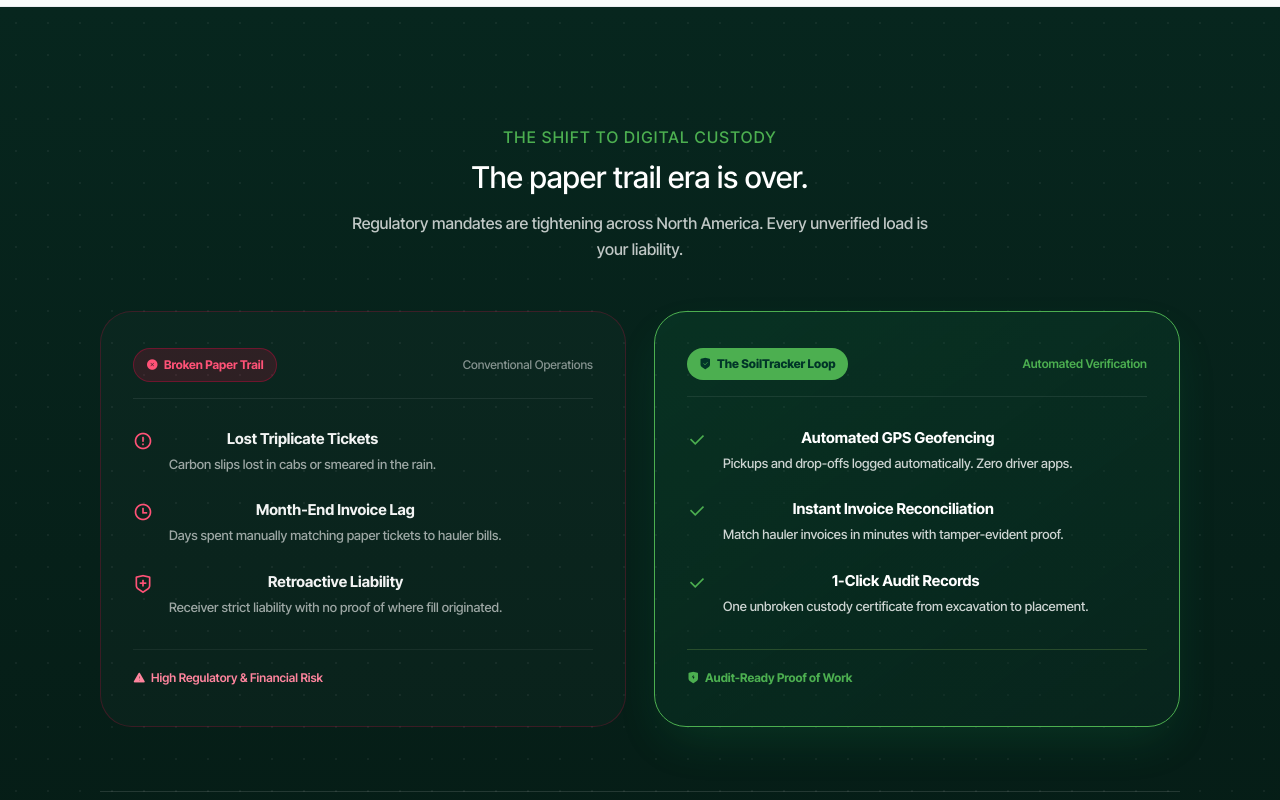
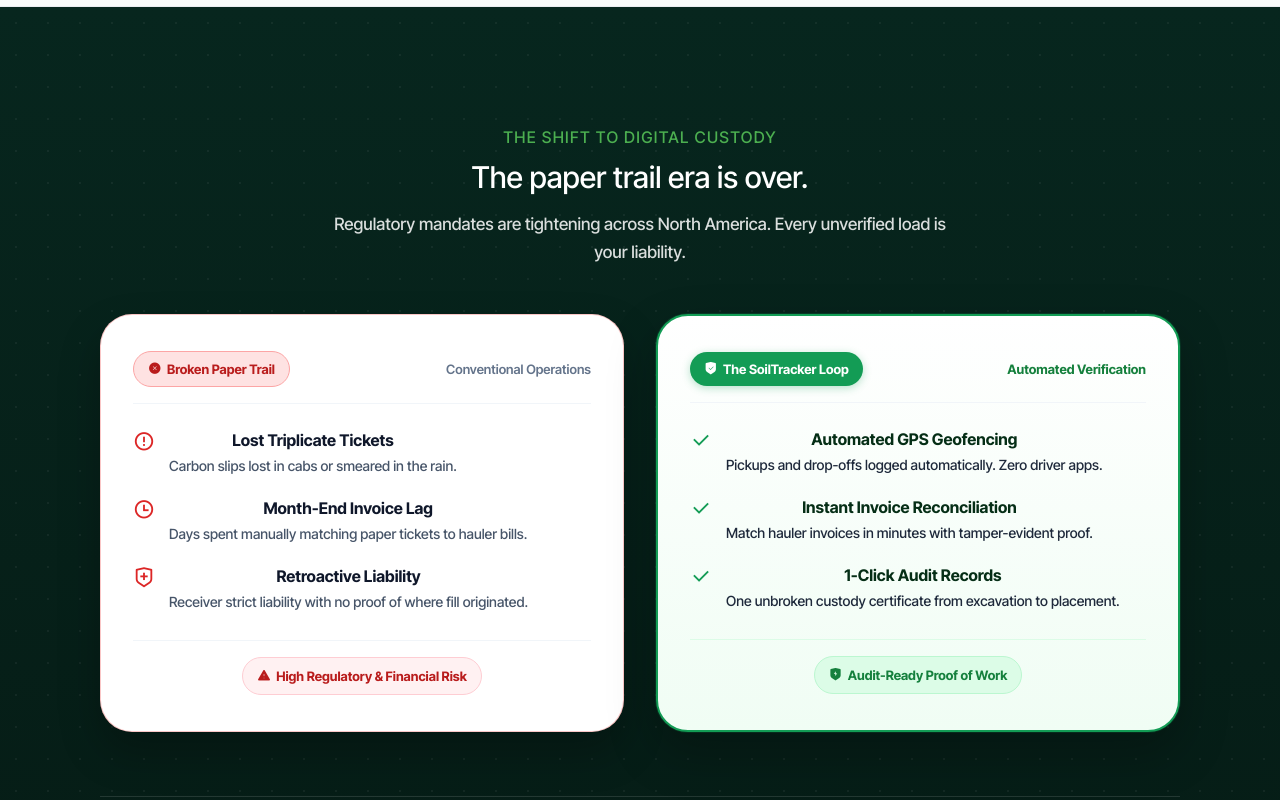
Before and after one commit to k2j0e/SoiltrackersWebsite, a Next.js app: page / in a window 1280 px wide. Shown: the part 760-1560 px from the top of the page. Built offline with nearby package versions, Linux system fonts and the light colour scheme; some icons are missing.

Commit message:
Fix dark-on-dark contrast: Convert PaperVsDigital comparison cards to crisp, solid, elevated high-contrast panels

```diff
--- a/src/components/PaperVsDigital.module.css
+++ b/src/components/PaperVsDigital.module.css
@@ -1,5 +1,5 @@
 .contrastWrapper {
-  max-width: 1100px;
+  max-width: 1120px;
   margin: 0 auto;
   position: relative;
   z-index: 1;
@@ -11,9 +11,9 @@
 }
 
 .subtext {
-  font-size: 16px;
-  color: rgba(255, 255, 255, 0.75);
-  max-width: 600px;
+  font-size: 17px;
+  color: rgba(255, 255, 255, 0.85);
+  max-width: 620px;
   margin: 0 auto;
   line-height: 1.6;
 }
@@ -21,188 +21,198 @@
 .cardsGrid {
   display: grid;
   grid-template-columns: 1fr 1fr;
-  gap: 28px;
+  gap: 32px;
   align-items: stretch;
 }
 
 /* ==========================================================================
-   CONVENTIONAL PAPER CARD (NEGATIVE)
+   CONVENTIONAL PAPER CARD (CRISP HIGH CONTRAST)
    ========================================================================== */
 .paperCard {
-  background: rgba(255, 255, 255, 0.02);
-  border: 1px solid rgba(255, 0, 72, 0.2);
+  background: #ffffff;
+  border: 1px solid rgba(239, 68, 68, 0.3);
   border-radius: var(--st-radius-2xl);
   padding: 36px 32px;
   display: flex;
   flex-direction: column;
   justify-content: space-between;
   position: relative;
-  overflow: hidden;
-  transition: all 0.3s ease;
+  box-shadow: 0 20px 40px rgba(0, 0, 0, 0.25);
+  transition: transform 0.2s ease, box-shadow 0.2s ease;
 }
 
 .paperCard:hover {
-  background: rgba(255, 255, 255, 0.03);
-  border-color: rgba(255, 0, 72, 0.4);
+  transform: translateY(-2px);
+  box-shadow: 0 24px 48px rgba(0, 0, 0, 0.3);
 }
 
 .cardHeader {
   display: flex;
   justify-content: space-between;
   align-items: center;
-  margin-bottom: 28px;
+  margin-bottom: 24px;
   padding-bottom: 16px;
-  border-bottom: 1px solid rgba(255, 255, 255, 0.08);
+  border-bottom: 1px solid #f1f5f9;
 }
 
 .statusBadgeBad {
   display: inline-flex;
   align-items: center;
   gap: 6px;
-  background: rgba(255, 0, 72, 0.15);
-  border: 1px solid rgba(255, 0, 72, 0.3);
-  color: #ff5277;
-  font-size: 12px;
+  background: #fee2e2;
+  border: 1px solid #fca5a5;
+  color: #b91c1c;
+  font-size: 13px;
   font-weight: 700;
-  padding: 4px 12px;
+  padding: 5px 14px;
   border-radius: var(--st-radius-pill);
 }
 
 .cardMeta {
-  font-size: 12px;
-  color: rgba(255, 255, 255, 0.5);
-  font-weight: 500;
+  font-size: 13px;
+  color: #64748b;
+  font-weight: 600;
 }
 
 .pointsList {
   list-style: none;
   padding: 0;
-  margin: 0 0 32px;
+  margin: 0 0 28px;
   display: flex;
   flex-direction: column;
-  gap: 24px;
+  gap: 20px;
 }
 
 .pointItemBad {
   display: flex;
-  gap: 16px;
+  gap: 14px;
   align-items: flex-start;
 }
 
 .pointItemBad i {
-  color: #ff5277;
-  font-size: 20px;
+  color: #dc2626;
+  font-size: 22px;
   flex-shrink: 0;
-  margin-top: 2px;
+  margin-top: 1px;
 }
 
 .pointItemBad strong {
   display: block;
-  font-size: 15px;
-  color: rgba(255, 255, 255, 0.95);
-  margin-bottom: 4px;
+  font-size: 16px;
+  color: #0f172a;
+  margin-bottom: 3px;
+  font-weight: 700;
 }
 
 .pointItemBad p {
-  font-size: 13px;
+  font-size: 14px;
   line-height: 1.5;
-  color: rgba(255, 255, 255, 0.6);
+  color: #475569;
   margin: 0;
 }
 
 .paperFooter {
   padding-top: 16px;
-  border-top: 1px solid rgba(255, 255, 255, 0.06);
+  border-top: 1px solid #f1f5f9;
 }
 
 .footerAlert {
-  font-size: 12px;
-  color: #ff859e;
-  font-weight: 600;
-  display: flex;
+  font-size: 13px;
+  color: #b91c1c;
+  font-weight: 700;
+  display: inline-flex;
   align-items: center;
   gap: 6px;
+  background: #fff1f2;
+  padding: 6px 14px;
+  border-radius: var(--st-radius-pill);
+  border: 1px solid #fecdd3;
 }
 
 /* ==========================================================================
-   SOILTRACKER DIGITAL CARD (POSITIVE)
+   SOILTRACKER DIGITAL CARD (ELEVATED EMERALD HERO)
    ========================================================================== */
 .digitalCard {
-  background: linear-gradient(145deg, rgba(19, 156, 85, 0.12) 0%, rgba(10, 46, 36, 0.4) 100%);
-  border: 1px solid var(--st-logo-leaf);
+  background: linear-gradient(180deg, #ffffff 0%, #f0fdf4 100%);
+  border: 2px solid #139c55;
   border-radius: var(--st-radius-2xl);
   padding: 36px 32px;
   display: flex;
   flex-direction: column;
   justify-content: space-between;
   position: relative;
-  overflow: hidden;
-  box-shadow: 0 20px 48px -12px rgba(19, 156, 85, 0.2);
-  transition: all 0.3s ease;
+  box-shadow: 0 20px 48px rgba(0, 0, 0, 0.25), 0 0 0 1px rgba(19, 156, 85, 0.2);
+  transition: transform 0.2s ease, box-shadow 0.2s ease;
 }
 
 .digitalCard:hover {
-  transform: translateY(-4px);
-  box-shadow: 0 28px 60px -12px rgba(19, 156, 85, 0.3);
+  transform: translateY(-2px);
+  box-shadow: 0 28px 56px rgba(19, 156, 85, 0.25), 0 0 0 2px #139c55;
 }
 
 .statusBadgeGood {
   display: inline-flex;
   align-items: center;
   gap: 6px;
-  background: var(--st-logo-leaf);
-  color: var(--st-brand-primary-dark);
-  font-size: 12px;
-  font-weight: 800;
-  padding: 4px 12px;
+  background: #139c55;
+  color: #ffffff;
+  font-size: 13px;
+  font-weight: 700;
+  padding: 5px 14px;
   border-radius: var(--st-radius-pill);
+  box-shadow: 0 2px 8px rgba(19, 156, 85, 0.3);
 }
 
 .cardMetaGood {
-  font-size: 12px;
-  color: var(--st-logo-leaf);
-  font-weight: 600;
+  font-size: 13px;
+  color: #15803d;
+  font-weight: 700;
 }
 
 .pointItemGood {
   display: flex;
-  gap: 16px;
+  gap: 14px;
   align-items: flex-start;
 }
 
 .pointItemGood i {
-  color: var(--st-logo-leaf);
-  font-size: 20px;
+  color: #139c55;
+  font-size: 22px;
   flex-shrink: 0;
-  margin-top: 2px;
+  margin-top: 1px;
 }
 
 .pointItemGood strong {
   display: block;
-  font-size: 15px;
-  color: #ffffff;
-  margin-bottom: 4px;
+  font-size: 16px;
+  color: #052e16;
+  margin-bottom: 3px;
+  font-weight: 700;
 }
 
 .pointItemGood p {
-  font-size: 13px;
+  font-size: 14px;
   line-height: 1.5;
-  color: rgba(255, 255, 255, 0.8);
+  color: #1e293b;
   margin: 0;
 }
 
 .digitalFooter {
   padding-top: 16px;
-  border-top: 1px solid rgba(170, 221, 102, 0.2);
+  border-top: 1px solid #dcfce7;
 }
 
 .footerSuccess {
-  font-size: 12px;
-  color: var(--st-logo-leaf);
+  font-size: 13px;
+  color: #15803d;
   font-weight: 700;
-  display: flex;
+  display: inline-flex;
   align-items: center;
   gap: 6px;
+  background: #dcfce7;
+  padding: 6px 14px;
+  border-radius: var(--st-radius-pill);
+  border: 1px solid #bbf7d0;
 }
 
 @media (max-width: 800px) {
```
